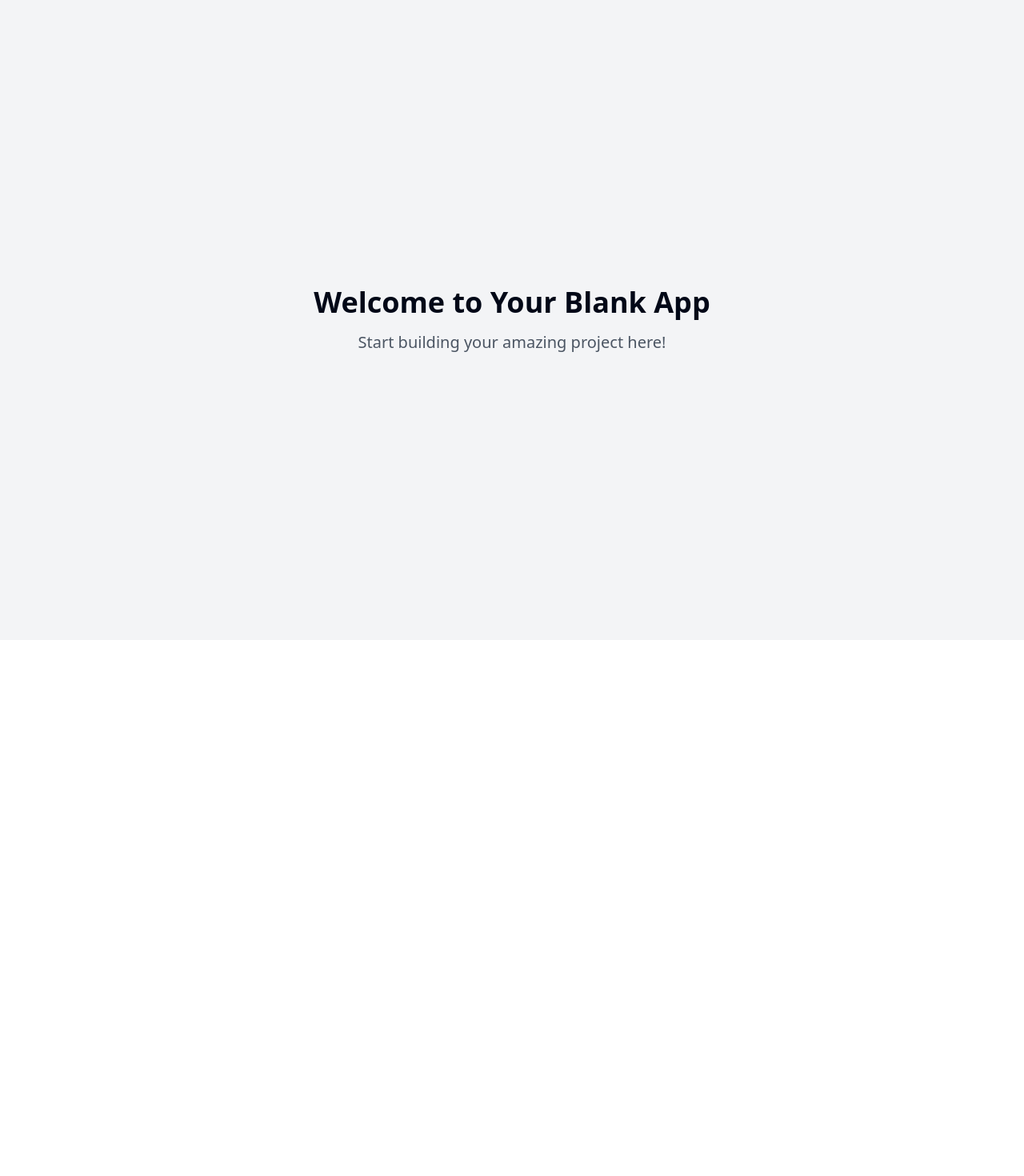
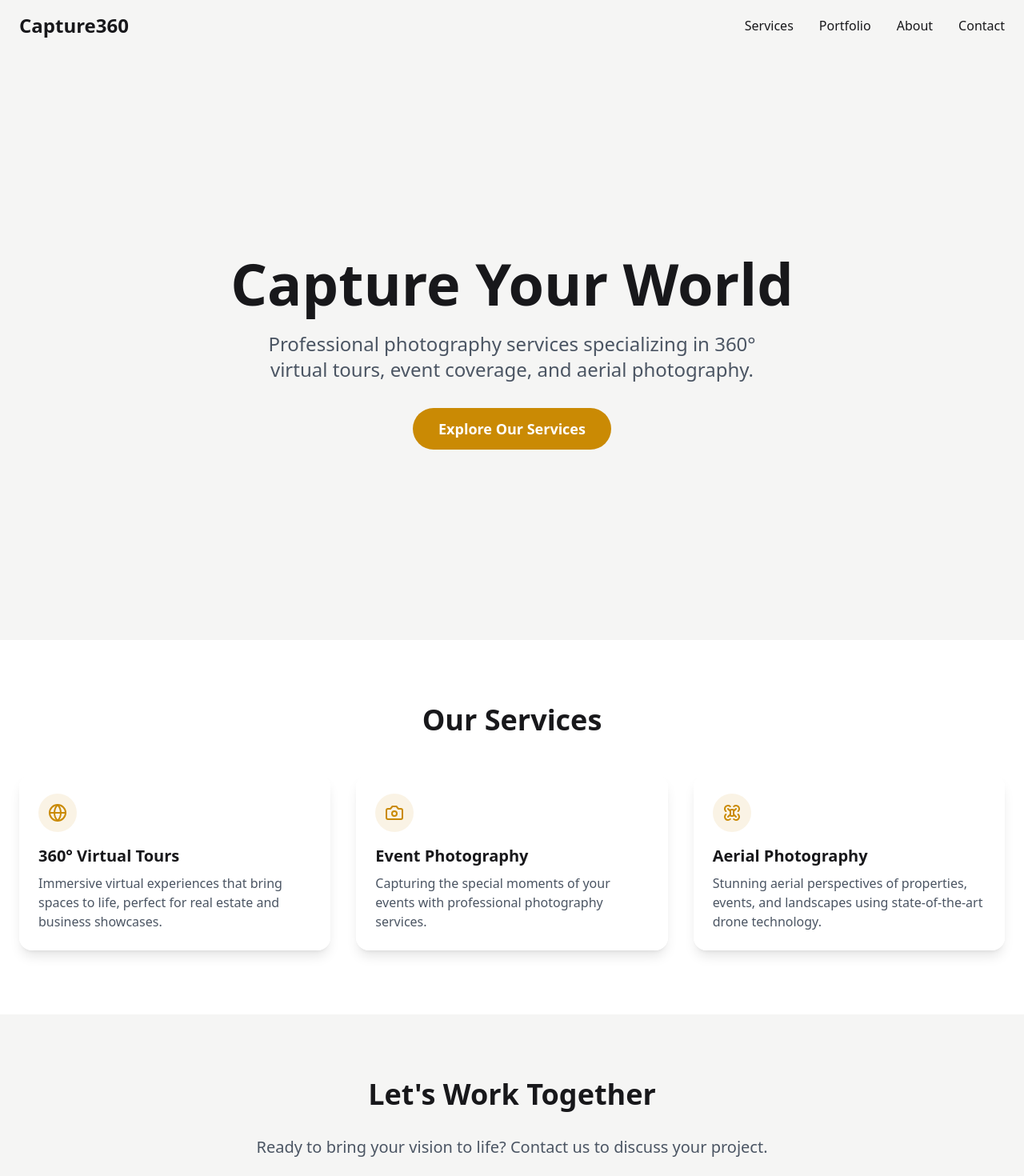
Before and after one commit to safesurfer65/snap360-venture-landing, a React (Vite) app: page / in a window 1280 px wide. Shown: the top 1470 px of the page at 80% size. Before the commit the page ends 800 px from the top, so only its background shows below. Built offline with nearby package versions, Linux system fonts and the light colour scheme.

Commit message:
Add photography landing page
This commit adds a landing page for a photography business specializing in 360 virtual tours, event photography, and drone photography/videography.  The page will feature a modern and dynamic layout.

```diff
--- a/package.json
+++ b/package.json
@@ -45,6 +45,7 @@
     "cmdk": "^1.0.0",
     "date-fns": "^3.6.0",
     "embla-carousel-react": "^8.3.0",
+    "framer-motion": "^12.4.4",
     "input-otp": "^1.2.4",
     "lucide-react": "^0.462.0",
     "next-themes": "^0.3.0",
--- /dev/null
+++ b/src/components/Navbar.tsx
@@ -0,0 +1,46 @@
+
+import { useState, useEffect } from "react";
+import { motion } from "framer-motion";
+
+const Navbar = () => {
+  const [scrolled, setScrolled] = useState(false);
+
+  useEffect(() => {
+    const handleScroll = () => {
+      setScrolled(window.scrollY > 50);
+    };
+
+    window.addEventListener("scroll", handleScroll);
+    return () => window.removeEventListener("scroll", handleScroll);
+  }, []);
+
+  return (
+    <motion.nav
+      className={`fixed top-0 left-0 right-0 z-50 px-6 py-4 transition-all duration-300 ${
+        scrolled ? "bg-white/80 backdrop-blur-md shadow-sm" : "bg-transparent"
+      }`}
+      initial={{ y: -100 }}
+      animate={{ y: 0 }}
+      transition={{ duration: 0.5 }}
+    >
+      <div className="max-w-7xl mx-auto flex justify-between items-center">
+        <a href="/" className="text-2xl font-bold text-primary">
+          Capture360
+        </a>
+        <div className="hidden md:flex space-x-8">
+          {["Services", "Portfolio", "About", "Contact"].map((item) => (
+            <a
+              key={item}
+              href={`#${item.toLowerCase()}`}
+              className="text-primary hover:text-accent transition-colors duration-300"
+            >
+              {item}
+            </a>
+          ))}
+        </div>
+      </div>
+    </motion.nav>
+  );
+};
+
+export default Navbar;
--- /dev/null
+++ b/src/components/ServiceCard.tsx
@@ -0,0 +1,29 @@
+
+import { motion } from "framer-motion";
+import { LucideIcon } from "lucide-react";
+
+interface ServiceCardProps {
+  title: string;
+  description: string;
+  icon: LucideIcon;
+}
+
+const ServiceCard = ({ title, description, icon: Icon }: ServiceCardProps) => {
+  return (
+    <motion.div
+      className="p-6 rounded-2xl bg-white/80 backdrop-blur-sm shadow-lg hover:shadow-xl transition-all duration-300"
+      whileHover={{ y: -5 }}
+      initial={{ opacity: 0, y: 20 }}
+      whileInView={{ opacity: 1, y: 0 }}
+      viewport={{ once: true }}
+    >
+      <div className="w-12 h-12 rounded-full bg-accent/10 flex items-center justify-center mb-4">
+        <Icon className="w-6 h-6 text-accent" />
+      </div>
+      <h3 className="text-xl font-semibold mb-2 text-primary">{title}</h3>
+      <p className="text-gray-600">{description}</p>
+    </motion.div>
+  );
+};
+
+export default ServiceCard;
--- a/src/pages/Index.tsx
+++ b/src/pages/Index.tsx
@@ -1,12 +1,106 @@
-// Update this page (the content is just a fallback if you fail to update the page)
+
+import { motion } from "framer-motion";
+import { Camera, Globe, Drone } from "lucide-react";
+import Navbar from "../components/Navbar";
+import ServiceCard from "../components/ServiceCard";
 
 const Index = () => {
   return (
-    <div className="min-h-screen flex items-center justify-center bg-gray-100">
-      <div className="text-center">
-        <h1 className="text-4xl font-bold mb-4">Welcome to Your Blank App</h1>
-        <p className="text-xl text-gray-600">Start building your amazing project here!</p>
-      </div>
+    <div className="min-h-screen bg-secondary">
+      <Navbar />
+
+      {/* Hero Section */}
+      <section className="min-h-screen flex items-center justify-center px-6 pt-20">
+        <div className="max-w-7xl mx-auto text-center">
+          <motion.h1
+            className="text-5xl md:text-7xl font-bold text-primary mb-6"
+            initial={{ opacity: 0, y: 20 }}
+            animate={{ opacity: 1, y: 0 }}
+            transition={{ duration: 0.5 }}
+          >
+            Capture Your World
+          </motion.h1>
+          <motion.p
+            className="text-xl md:text-2xl text-gray-600 mb-8 max-w-2xl mx-auto"
+            initial={{ opacity: 0, y: 20 }}
+            animate={{ opacity: 1, y: 0 }}
+            transition={{ duration: 0.5, delay: 0.2 }}
+          >
+            Professional photography services specializing in 360° virtual tours,
+            event coverage, and aerial photography.
+          </motion.p>
+          <motion.button
+            className="bg-accent text-white px-8 py-3 rounded-full text-lg font-semibold hover:bg-accent/90 transition-colors duration-300"
+            initial={{ opacity: 0, y: 20 }}
+            animate={{ opacity: 1, y: 0 }}
+            transition={{ duration: 0.5, delay: 0.4 }}
+            whileHover={{ scale: 1.05 }}
+            whileTap={{ scale: 0.95 }}
+          >
+            Explore Our Services
+          </motion.button>
+        </div>
+      </section>
+
+      {/* Services Section */}
+      <section className="py-20 px-6 bg-white" id="services">
+        <div className="max-w-7xl mx-auto">
+          <motion.h2
+            className="text-3xl md:text-4xl font-bold text-primary text-center mb-12"
+            initial={{ opacity: 0, y: 20 }}
+            whileInView={{ opacity: 1, y: 0 }}
+            viewport={{ once: true }}
+          >
+            Our Services
+          </motion.h2>
+          <div className="grid grid-cols-1 md:grid-cols-3 gap-8">
+            <ServiceCard
+              icon={Globe}
+              title="360° Virtual Tours"
+              description="Immersive virtual experiences that bring spaces to life, perfect for real estate and business showcases."
+            />
+            <ServiceCard
+              icon={Camera}
+              title="Event Photography"
+              description="Capturing the special moments of your events with professional photography services."
+            />
+            <ServiceCard
+              icon={Drone}
+              title="Aerial Photography"
+              description="Stunning aerial perspectives of properties, events, and landscapes using state-of-the-art drone technology."
+            />
+          </div>
+        </div>
+      </section>
+
+      {/* Contact Section */}
+      <section className="py-20 px-6" id="contact">
+        <div className="max-w-7xl mx-auto text-center">
+          <motion.h2
+            className="text-3xl md:text-4xl font-bold text-primary mb-8"
+            initial={{ opacity: 0, y: 20 }}
+            whileInView={{ opacity: 1, y: 0 }}
+            viewport={{ once: true }}
+          >
+            Let's Work Together
+          </motion.h2>
+          <motion.p
+            className="text-xl text-gray-600 mb-8 max-w-2xl mx-auto"
+            initial={{ opacity: 0, y: 20 }}
+            whileInView={{ opacity: 1, y: 0 }}
+            viewport={{ once: true }}
+          >
+            Ready to bring your vision to life? Contact us to discuss your project.
+          </motion.p>
+          <motion.button
+            className="bg-primary text-white px-8 py-3 rounded-full text-lg font-semibold hover:bg-primary/90 transition-colors duration-300"
+            whileHover={{ scale: 1.05 }}
+            whileTap={{ scale: 0.95 }}
+          >
+            Get in Touch
+          </motion.button>
+        </div>
+      </section>
     </div>
   );
 };
--- a/tailwind.config.ts
+++ b/tailwind.config.ts
@@ -1,96 +1,75 @@
+
 import type { Config } from "tailwindcss";
 
 export default {
   darkMode: ["class"],
-	content: [
-		"./pages/**/*.{ts,tsx}",
-		"./components/**/*.{ts,tsx}",
-		"./app/**/*.{ts,tsx}",
-		"./src/**/*.{ts,tsx}",
-	],
+  content: ["./pages/**/*.{ts,tsx}", "./components/**/*.{ts,tsx}", "./app/**/*.{ts,tsx}", "./src/**/*.{ts,tsx}"],
   prefix: "",
   theme: {
     container: {
       center: true,
-			padding: '2rem',
+      padding: "2rem",
       screens: {
-				'2xl': '1400px'
-			}
+        "2xl": "1400px",
+      },
     },
     extend: {
       colors: {
-				border: 'hsl(var(--border))',
-				input: 'hsl(var(--input))',
-				ring: 'hsl(var(--ring))',
-				background: 'hsl(var(--background))',
-				foreground: 'hsl(var(--foreground))',
+        border: "hsl(var(--border))",
+        input: "hsl(var(--input))",
+        ring: "hsl(var(--ring))",
+        background: "hsl(var(--background))",
+        foreground: "hsl(var(--foreground))",
         primary: {
-					DEFAULT: 'hsl(var(--primary))',
-					foreground: 'hsl(var(--primary-foreground))'
+          DEFAULT: "#18181B",
+          foreground: "#FFFFFF",
         },
         secondary: {
-					DEFAULT: 'hsl(var(--secondary))',
-					foreground: 'hsl(var(--secondary-foreground))'
+          DEFAULT: "#F5F5F4",
+          foreground: "#18181B",
         },
-				destructive: {
-					DEFAULT: 'hsl(var(--destructive))',
-					foreground: 'hsl(var(--destructive-foreground))'
+        accent: {
+          DEFAULT: "#CA8A04",
+          foreground: "#FFFFFF",
         },
         muted: {
-					DEFAULT: 'hsl(var(--muted))',
-					foreground: 'hsl(var(--muted-foreground))'
-				},
-				accent: {
-					DEFAULT: 'hsl(var(--accent))',
-					foreground: 'hsl(var(--accent-foreground))'
+          DEFAULT: "hsl(var(--muted))",
+          foreground: "hsl(var(--muted-foreground))",
         },
         popover: {
-					DEFAULT: 'hsl(var(--popover))',
-					foreground: 'hsl(var(--popover-foreground))'
+          DEFAULT: "hsl(var(--popover))",
+          foreground: "hsl(var(--popover-foreground))",
         },
         card: {
-					DEFAULT: 'hsl(var(--card))',
-					foreground: 'hsl(var(--card-foreground))'
+          DEFAULT: "hsl(var(--card))",
+          foreground: "hsl(var(--card-foreground))",
         },
-				sidebar: {
-					DEFAULT: 'hsl(var(--sidebar-background))',
-					foreground: 'hsl(var(--sidebar-foreground))',
-					primary: 'hsl(var(--sidebar-primary))',
-					'primary-foreground': 'hsl(var(--sidebar-primary-foreground))',
-					accent: 'hsl(var(--sidebar-accent))',
-					'accent-foreground': 'hsl(var(--sidebar-accent-foreground))',
-					border: 'hsl(var(--sidebar-border))',
-					ring: 'hsl(var(--sidebar-ring))'
-				}
-			},
-			borderRadius: {
-				lg: 'var(--radius)',
-				md: 'calc(var(--radius) - 2px)',
-				sm: 'calc(var(--radius) - 4px)'
       },
       keyframes: {
-				'accordion-down': {
-					from: {
-						height: '0'
+        "accordion-down": {
+          from: { height: "0" },
+          to: { height: "var(--radix-accordion-content-height)" },
         },
-					to: {
-						height: 'var(--radix-accordion-content-height)'
-					}
+        "accordion-up": {
+          from: { height: "var(--radix-accordion-content-height)" },
+          to: { height: "0" },
         },
-				'accordion-up': {
-					from: {
-						height: 'var(--radix-accordion-content-height)'
+        float: {
+          "0%, 100%": { transform: "translateY(0)" },
+          "50%": { transform: "translateY(-10px)" },
         },
-					to: {
-						height: '0'
-					}
-				}
+        "fade-up": {
+          "0%": { opacity: "0", transform: "translateY(20px)" },
+          "100%": { opacity: "1", transform: "translateY(0)" },
+        },
       },
       animation: {
-				'accordion-down': 'accordion-down 0.2s ease-out',
-				'accordion-up': 'accordion-up 0.2s ease-out'
-			}
-		}
+        "accordion-down": "accordion-down 0.2s ease-out",
+        "accordion-up": "accordion-up 0.2s ease-out",
+        float: "float 6s ease-in-out infinite",
+        "fade-up": "fade-up 0.5s ease-out",
+      },
+    },
   },
   plugins: [require("tailwindcss-animate")],
 } satisfies Config;
```
Also changed, not shown: 1 other file (tests, documents, lock files or other folders). Lines whose indentation alone changed are shown as unchanged.
